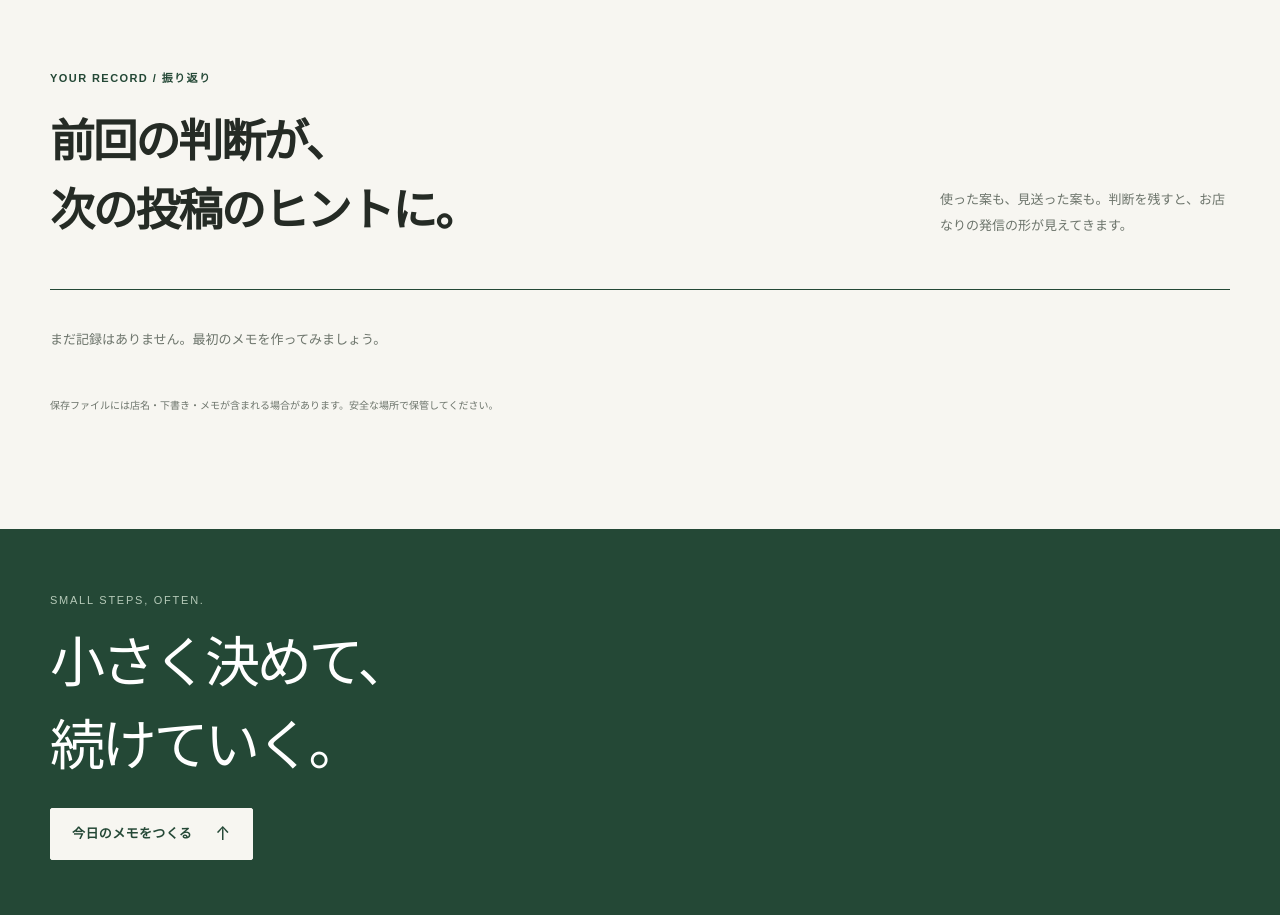
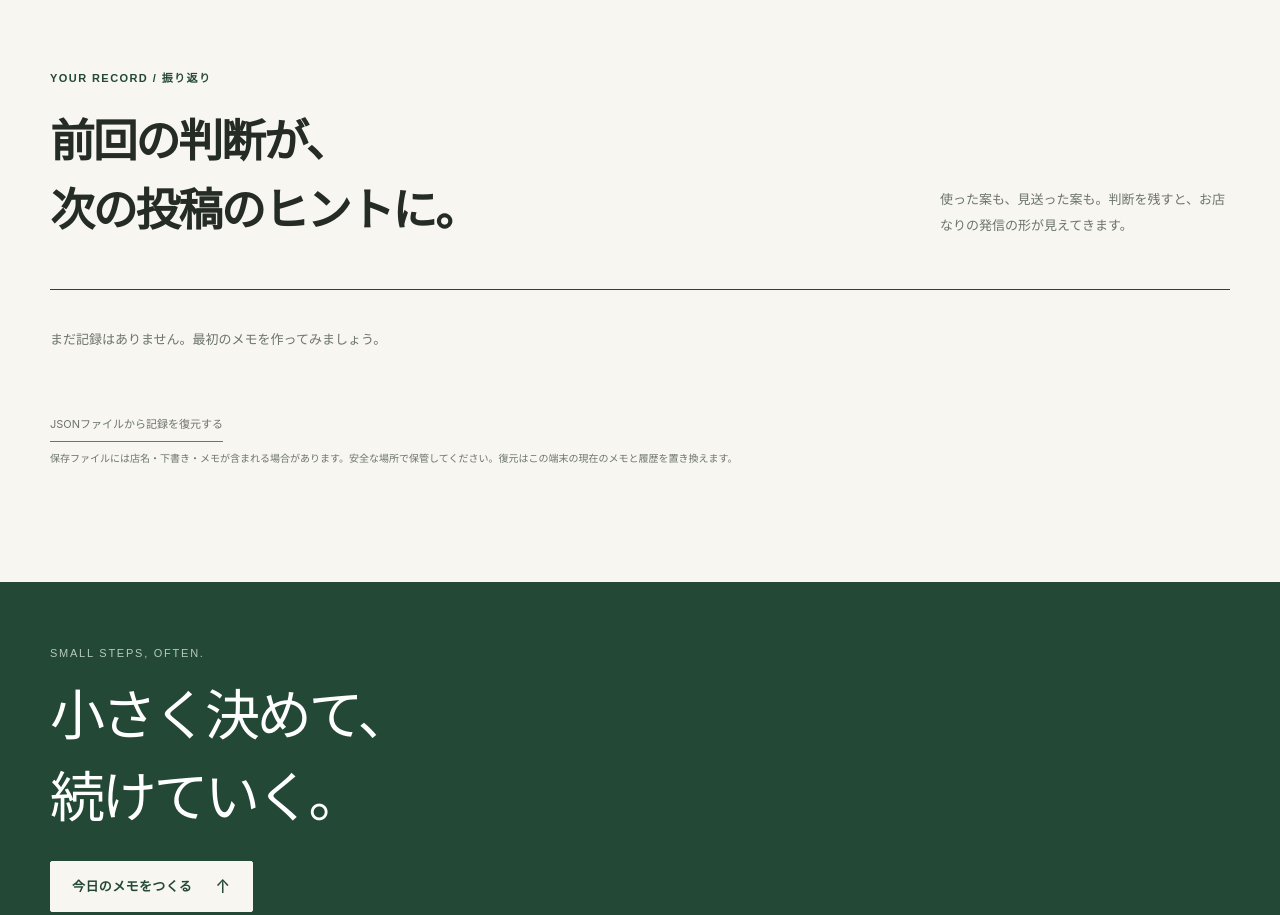
Before and after one commit to Koki-Ai-Ops/action-os-ultimate, a plain HTML site: page site/index.html in a window 1280 px wide. Shown: the part 2606-3521 px from the top of the page. Drawn offline with Linux system fonts and the light colour scheme.

Commit message:
restore: add explicit JSON import controls with overwrite warning

```diff
--- a/site/index.html
+++ b/site/index.html
@@ -78,7 +78,7 @@
       </div>
     </section>
 
-    <section class="history shell section" id="history" aria-labelledby="history-title"><div class="section-top history-top"><div><p class="kicker">YOUR RECORD / 振り返り</p><h2 id="history-title">前回の判断が、<br>次の投稿のヒントに。</h2></div><p class="section-intro">使った案も、見送った案も。判断を残すと、お店なりの発信の形が見えてきます。</p></div><div id="history-list" class="history-list" aria-live="polite"><p class="empty-state">まだ記録はありません。最初のメモを作ってみましょう。</p></div><button id="export-history" class="clear-button" type="button" hidden>記録をJSONで保存する</button><span id="export-feedback" class="copy-feedback" role="status" aria-live="polite"></span><p class="field-help">保存ファイルには店名・下書き・メモが含まれる場合があります。安全な場所で保管してください。</p><button id="clear-history" class="clear-button" type="button" hidden>この端末の記録を消す</button></section>
+    <section class="history shell section" id="history" aria-labelledby="history-title"><div class="section-top history-top"><div><p class="kicker">YOUR RECORD / 振り返り</p><h2 id="history-title">前回の判断が、<br>次の投稿のヒントに。</h2></div><p class="section-intro">使った案も、見送った案も。判断を残すと、お店なりの発信の形が見えてきます。</p></div><div id="history-list" class="history-list" aria-live="polite"><p class="empty-state">まだ記録はありません。最初のメモを作ってみましょう。</p></div><button id="export-history" class="clear-button" type="button" hidden>記録をJSONで保存する</button><button id="import-history" class="clear-button" type="button">JSONファイルから記録を復元する</button><input id="import-file" type="file" accept=".json,application/json" hidden><span id="export-feedback" class="copy-feedback" role="status" aria-live="polite"></span><p class="field-help">保存ファイルには店名・下書き・メモが含まれる場合があります。安全な場所で保管してください。復元はこの端末の現在のメモと履歴を置き換えます。</p><button id="clear-history" class="clear-button" type="button" hidden>この端末の記録を消す</button></section>
 
     <section class="last-note"><div class="shell last-note-inner"><span>SMALL STEPS, OFTEN.</span><p>小さく決めて、<br>続けていく。</p><a class="button button-cream" href="#start">今日のメモをつくる <span aria-hidden="true">↑</span></a></div></section>
   </main>
```
